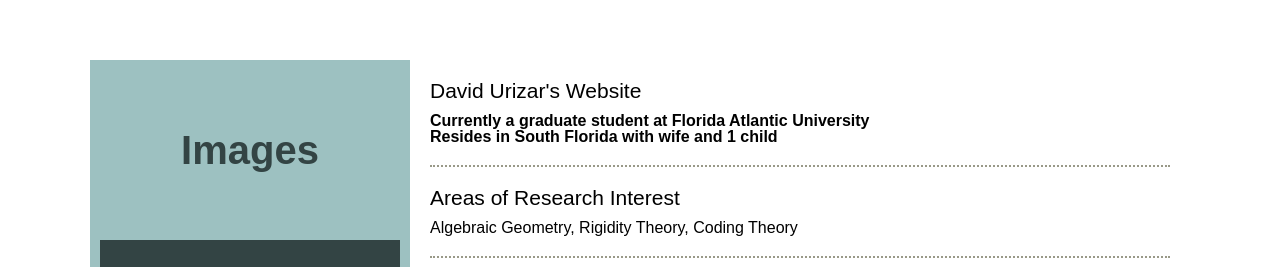
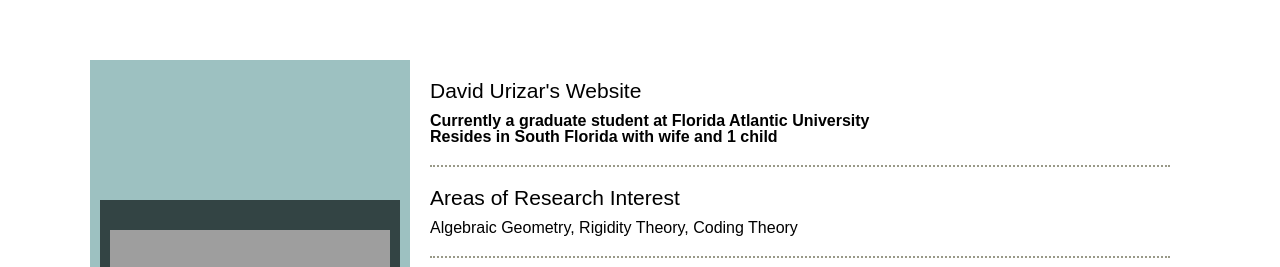
Before and after one commit to durizar2017/durizar2017.github.io, a plain HTML site: page index.html in a window 1280 px wide. Shown: the top 267 px of the page. Drawn offline with Linux system fonts and the light colour scheme; grey boxes are pictures that could not be loaded; a script that the page names is missing.

Commit message:
removed word Images from home page

```diff
--- a/index.html
+++ b/index.html
@@ -16,7 +16,7 @@
 	<div id="sidebar">
 		<div id="stickThis">
 			<div id="sidebarContent">
-				<a id="logo" href="https://html5-templates.com/">Images</a>
+				<a id="logo" href="https://html5-templates.com/"> </a>
 				<aside>
 					<div><img src="images/img-2.png" alt="David Face" width="280" height="230"></div>
 					<div><h3>Califoria Native</h3></p>
```
